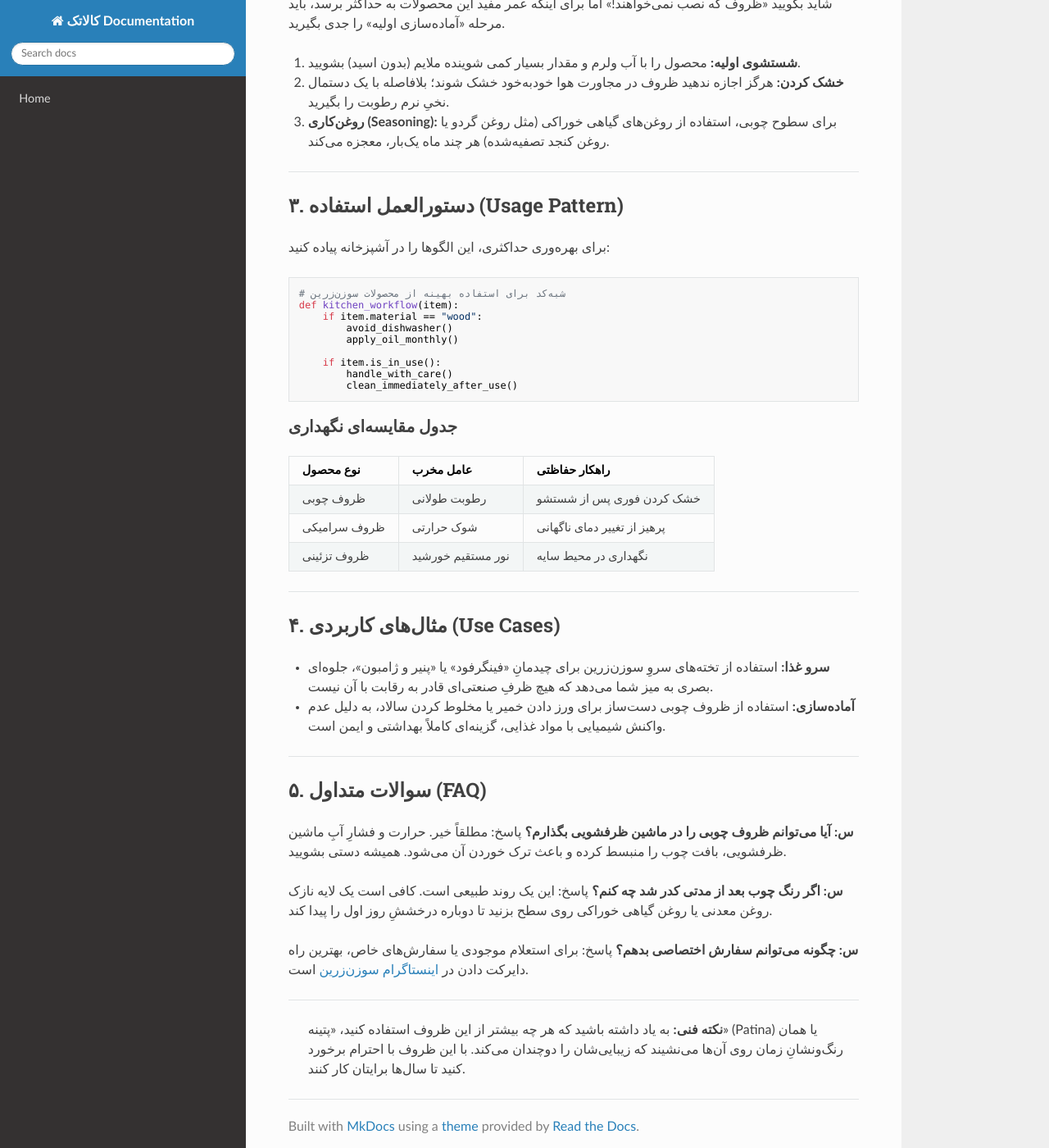
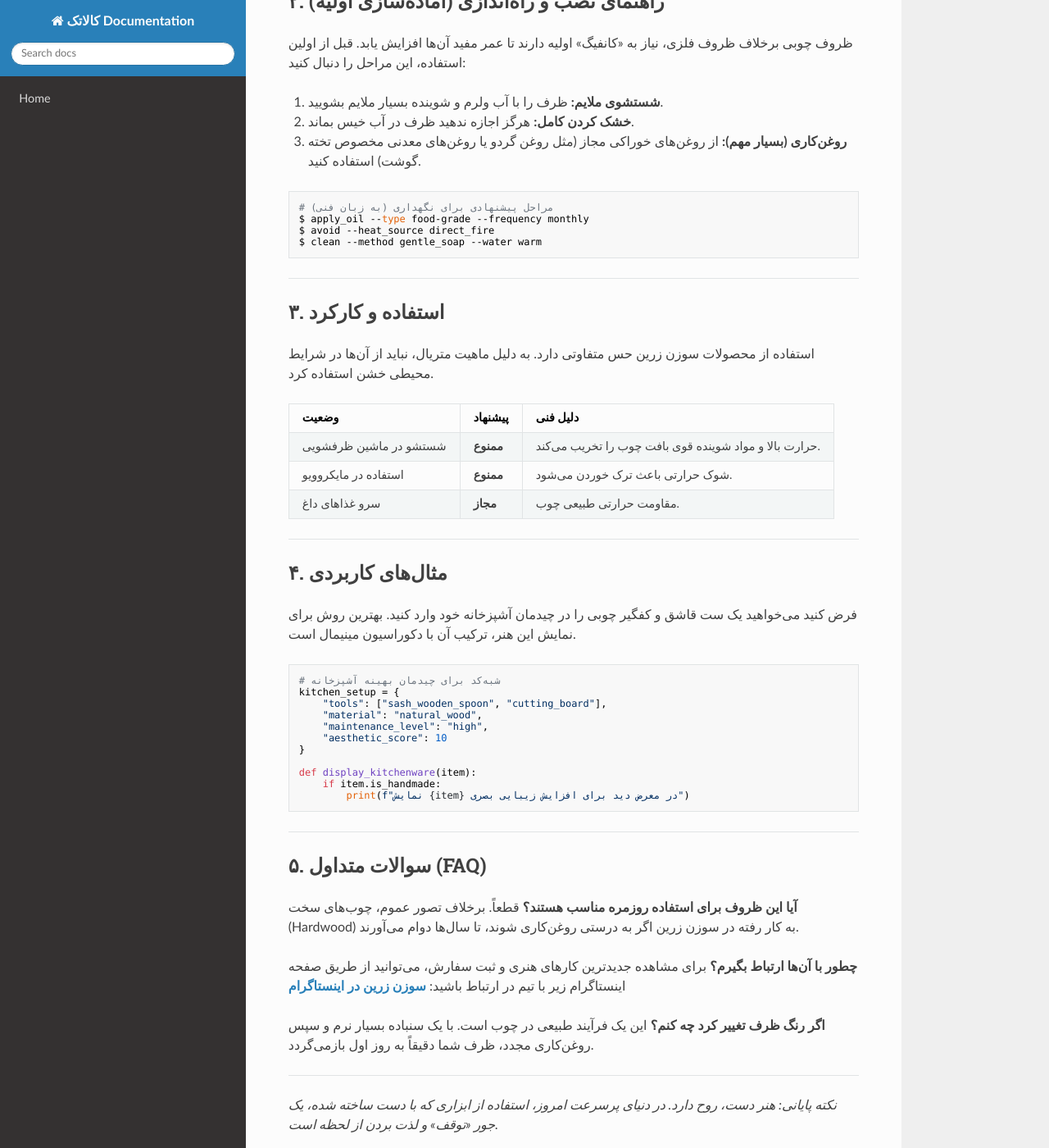
Before and after one commit to sahandsahabi553-prog/terraform-google-semantic-docs, an MkDocs documentation site: the page built from docs/سوزن-زرین.md, in a window 1280 px wide and 1400 px high, scrolled down 570 px. Shown: the whole window at 82% size. Built offline with MkDocs 1.6.1, drawn with Linux system fonts in a browser that asks for light colours; nearby versions of some CDN libraries; some of the changed text lies outside the part shown.

Commit message:
Doc: سوزن زرین

````diff
--- a/docs/سوزن-زرین.md
+++ b/docs/سوزن-زرین.md
@@ -1,68 +1,76 @@
-# مستند فنی و راهنمای جامع: سوزن‌زرین (Sozane Zarin)
+# سوزن زرین: هنر در آشپزخانه
 
-هنر، وقتی با ابزارِ روزمره ترکیب می‌شود، جادو می‌کند. **سوزن‌زرین** پروژه‌ای است که در آن ظرافتِ صنایع‌دستی با کاراییِ آشپزخانه پیوند خورده است. این مستند، راهنمای شما برای درکِ فنیِ محصولات و نحوه نگهداری از آن‌هاست.
-
-برای دیدن نمونه‌کارهای اخیر، حتماً از [صفحه اینستاگرام سوزن‌زرین](https://www.instagram.com/sozane.zarin?igsh=MW5ndzFqYjBmYnFrNQ==) بازدید کنید.
+وقتی صحبت از ابزارهای آشپزخانه می‌شود، اکثر ما به سراغ گزینه‌های صنعتی و پلاستیکی می‌رویم که بعد از چند ماه کیفیت‌شان را از دست می‌دهند. اما «سوزن زرین» یک رویکرد کاملاً متفاوت دارد؛ بازگشت به اصالت، متریال طبیعی و مهارت دست. این مستند فنی، راهنمای شما برای درک، نگهداری و استفاده از این ظروف دست‌ساز است.
 
 ---
 
 ## ۱. فلسفه طراحی
-در دنیایی که همه‌چیز به سمت تولید انبوه و بی‌روح حرکت می‌کند، سوزن‌زرین بر «اصالت» تمرکز دارد. هر قطعه، یک اثر منحصربه‌فرد است که با دقتِ وسواس‌گونه‌ای طراحی شده تا علاوه بر زیبایی، در محیط خشنِ آشپزخانه (دما، رطوبت و فشار) دوام بیاورد.
+سوزن زرین فقط یک برند نیست؛ یک سبک زندگی است. برخلاف محصولات کارخانه‌ای، هر قطعه تولید شده در این مجموعه دارای شناسنامه بصری منحصر‌به‌فرد است.
+
+*   **متریال:** استفاده از چوب‌های مرغوب و مقاوم با بافت طبیعی.
+*   **پایداری:** رعایت استانداردهای زیست‌محیطی در فرآیند تولید.
+*   **ارگونومی:** طراحی شده بر اساس نیاز واقعی کاربر در حین آشپزی.
 
 ---
 
-## ۲. نصب و راه‌اندازی (Setup)
-شاید بگویید «ظروف که نصب نمی‌خواهند!» اما برای اینکه عمر مفید این محصولات به حداکثر برسد، باید مرحله «آماده‌سازی اولیه» را جدی بگیرید.
+## ۲. راهنمای نصب و راه‌اندازی (آماده‌سازی اولیه)
+ظروف چوبی برخلاف ظروف فلزی، نیاز به «کانفیگ» اولیه دارند تا عمر مفید آن‌ها افزایش یابد. قبل از اولین استفاده، این مراحل را دنبال کنید:
 
-1.  **شستشوی اولیه:** محصول را با آب ولرم و مقدار بسیار کمی شوینده ملایم (بدون اسید) بشویید.
-2.  **خشک کردن:** هرگز اجازه ندهید ظروف در مجاورت هوا خودبه‌خود خشک شوند؛ بلافاصله با یک دستمال نخیِ نرم رطوبت را بگیرید.
-3.  **روغن‌کاری (Seasoning):** برای سطوح چوبی، استفاده از روغن‌های گیاهی خوراکی (مثل روغن گردو یا روغن کنجد تصفیه‌شده) هر چند ماه یک‌بار، معجزه می‌کند.
+1.  **شستشوی ملایم:** ظرف را با آب ولرم و شوینده بسیار ملایم بشویید.
+2.  **خشک کردن کامل:** هرگز اجازه ندهید ظرف در آب خیس بماند.
+3.  **روغن‌کاری (بسیار مهم):** از روغن‌های خوراکی مجاز (مثل روغن گردو یا روغن‌های معدنی مخصوص تخته گوشت) استفاده کنید.
+
+```bash
+# مراحل پیشنهادی برای نگهداری (به زبان فنی)
+$ apply_oil --type food-grade --frequency monthly
+$ avoid --heat_source direct_fire
+$ clean --method gentle_soap --water warm
+```
 
 ---
 
-## ۳. دستورالعمل استفاده (Usage Pattern)
+## ۳. استفاده و کارکرد
+استفاده از محصولات سوزن زرین حس متفاوتی دارد. به دلیل ماهیت متریال، نباید از آن‌ها در شرایط محیطی خشن استفاده کرد.
 
-برای بهره‌وری حداکثری، این الگوها را در آشپزخانه پیاده کنید:
-
-```python
-# شبه‌کد برای استفاده بهینه از محصولات سوزن‌زرین
-def kitchen_workflow(item):
-    if item.material == "wood":
-        avoid_dishwasher()
-        apply_oil_monthly()
-
-    if item.is_in_use():
-        handle_with_care()
-        clean_immediately_after_use()
-```
-
-### جدول مقایسه‌ای نگهداری
-| نوع محصول | عامل مخرب | راهکار حفاظتی |
+| وضعیت | پیشنهاد | دلیل فنی |
 | :--- | :--- | :--- |
-| ظروف چوبی | رطوبت طولانی | خشک کردن فوری پس از شستشو |
-| ظروف سرامیکی | شوک حرارتی | پرهیز از تغییر دمای ناگهانی |
-| ظروف تزئینی | نور مستقیم خورشید | نگهداری در محیط سایه |
+| شستشو در ماشین ظرفشویی | **ممنوع** | حرارت بالا و مواد شوینده قوی بافت چوب را تخریب می‌کند. |
+| استفاده در مایکروویو | **ممنوع** | شوک حرارتی باعث ترک خوردن می‌شود. |
+| سرو غذاهای داغ | **مجاز** | مقاومت حرارتی طبیعی چوب. |
 
 ---
 
-## ۴. مثال‌های کاربردی (Use Cases)
+## ۴. مثال‌های کاربردی
+فرض کنید می‌خواهید یک ست قاشق و کفگیر چوبی را در چیدمان آشپزخانه خود وارد کنید. بهترین روش برای نمایش این هنر، ترکیب آن با دکوراسیون مینیمال است.
 
-*   **سرو غذا:** استفاده از تخته‌های سروِ سوزن‌زرین برای چیدمانِ «فینگر‌فود» یا «پنیر و ژامبون»، جلوه‌ای بصری به میز شما می‌دهد که هیچ ظرفِ صنعتی‌ای قادر به رقابت با آن نیست.
-*   **آماده‌سازی:** استفاده از ظروف چوبی دست‌ساز برای ورز دادن خمیر یا مخلوط کردن سالاد، به دلیل عدم واکنش شیمیایی با مواد غذایی، گزینه‌ای کاملاً بهداشتی و ایمن است.
+```python
+# شبه‌کد برای چیدمان بهینه آشپزخانه
+kitchen_setup = {
+    "tools": ["sash_wooden_spoon", "cutting_board"],
+    "material": "natural_wood",
+    "maintenance_level": "high",
+    "aesthetic_score": 10
+}
+
+def display_kitchenware(item):
+    if item.is_handmade:
+        print(f"نمایش {item} در معرض دید برای افزایش زیبایی بصری")
+```
 
 ---
 
 ## ۵. سوالات متداول (FAQ)
 
-**س: آیا می‌توانم ظروف چوبی را در ماشین ظرفشویی بگذارم؟**
-پاسخ: مطلقاً خیر. حرارت و فشارِ آبِ ماشین ظرفشویی، بافت چوب را منبسط کرده و باعث ترک خوردن آن می‌شود. همیشه دستی بشویید.
+**آیا این ظروف برای استفاده روزمره مناسب هستند؟**
+قطعاً. برخلاف تصور عموم، چوب‌های سخت (Hardwood) به کار رفته در سوزن زرین اگر به درستی روغن‌کاری شوند، تا سال‌ها دوام می‌آورند.
 
-**س: اگر رنگ چوب بعد از مدتی کدر شد چه کنم؟**
-پاسخ: این یک روند طبیعی است. کافی است یک لایه نازک روغن معدنی یا روغن گیاهی خوراکی روی سطح بزنید تا دوباره درخششِ روز اول را پیدا کند.
+**چطور با آن‌ها ارتباط بگیرم؟**
+برای مشاهده جدیدترین کارهای هنری و ثبت سفارش، می‌توانید از طریق صفحه اینستاگرام زیر با تیم در ارتباط باشید:
+[**سوزن زرین در اینستاگرام**](https://www.instagram.com/sozane.zarin?igsh=MW5ndzFqYjBmYnFrNQ==)
 
-**س: چگونه می‌توانم سفارش اختصاصی بدهم؟**
-پاسخ: برای استعلام موجودی یا سفارش‌های خاص، بهترین راه دایرکت دادن در [اینستاگرام سوزن‌زرین](https://www.instagram.com/sozane.zarin?igsh=MW5ndzFqYjBmYnFrNQ==) است.
+**اگر رنگ ظرف تغییر کرد چه کنم؟**
+این یک فرآیند طبیعی در چوب است. با یک سنباده بسیار نرم و سپس روغن‌کاری مجدد، ظرف شما دقیقاً به روز اول بازمی‌گردد.
 
 ---
 
-> **نکته فنی:** به یاد داشته باشید که هر چه بیشتر از این ظروف استفاده کنید، «پتینه» (Patina) یا همان رنگ‌ونشانِ زمان روی آن‌ها می‌نشیند که زیبایی‌شان را دوچندان می‌کند. با این ظروف با احترام برخورد کنید تا سال‌ها برایتان کار کنند.
+*نکته پایانی: هنر دست، روح دارد. در دنیای پرسرعت امروز، استفاده از ابزاری که با دست ساخته شده، یک جور «توقف» و لذت بردن از لحظه است.*
````
